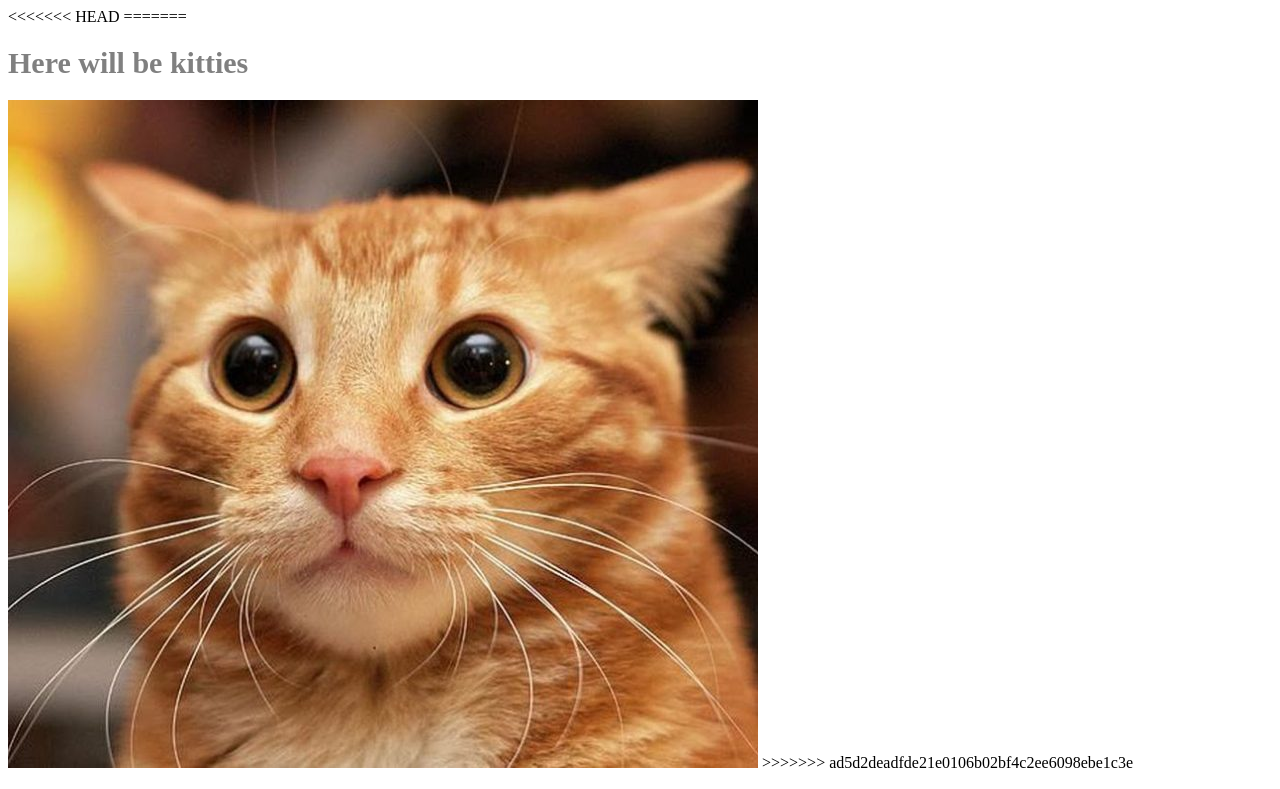
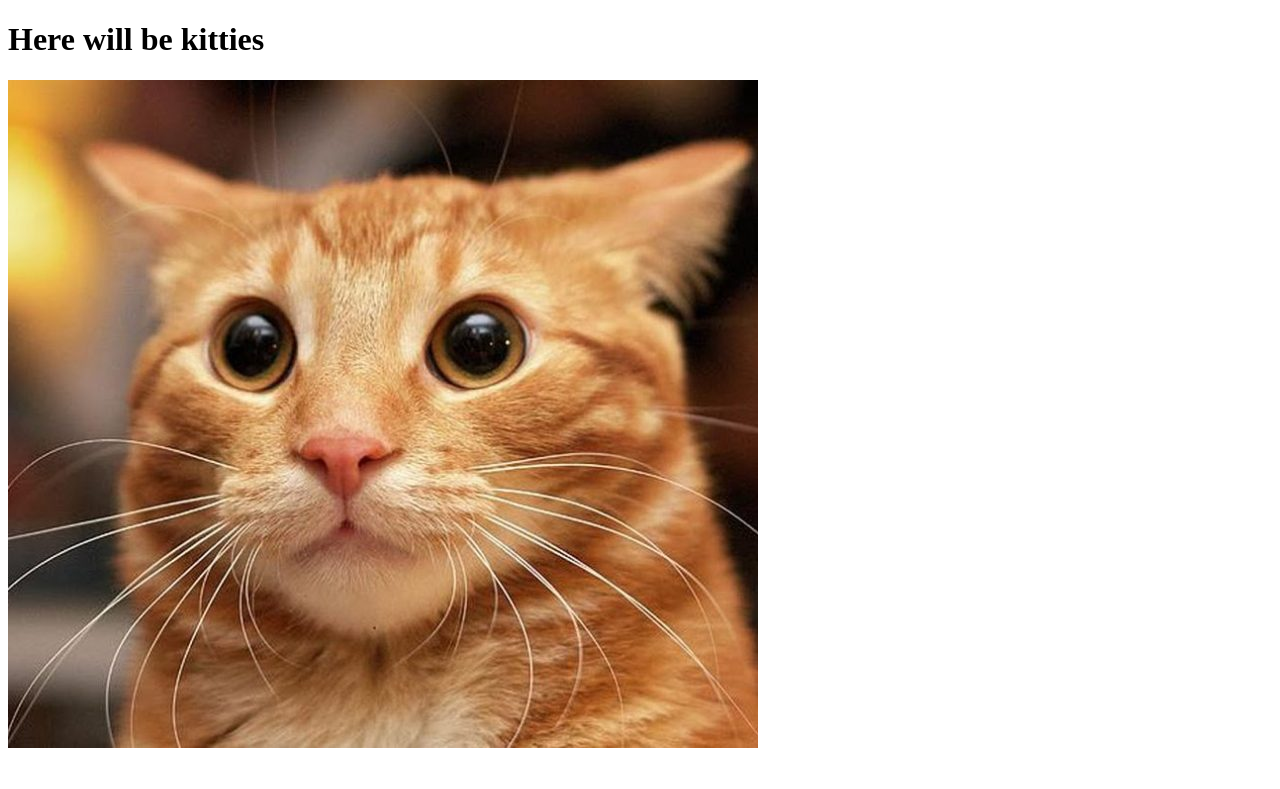
Before and after one commit to Pr0glamer/CoolKitties, a plain HTML site: page src/index.html in a window 1280 px wide. Shown: the top 789 px of the page. Drawn offline with Linux system fonts and the light colour scheme.

Commit message:
once again

```diff
--- a/src/index.html
+++ b/src/index.html
@@ -3,14 +3,7 @@
 <head>
     <meta charset="UTF-8">
     <title>git</title>
-<<<<<<< HEAD
 
-    <link rel="stylesheet" href="../css/index.css"/>
-=======
-    <h1>Here will be kitties</h1>
-    <img src="../img/cat.jpg"/>
-    <link rel="stylesheet" href="../css/index-head.css"/>
->>>>>>> ad5d2deadfde21e0106b02bf4c2ee6098ebe1c3e
 </head>
 <body>
     <h1>Here will be kitties</h1>
```
